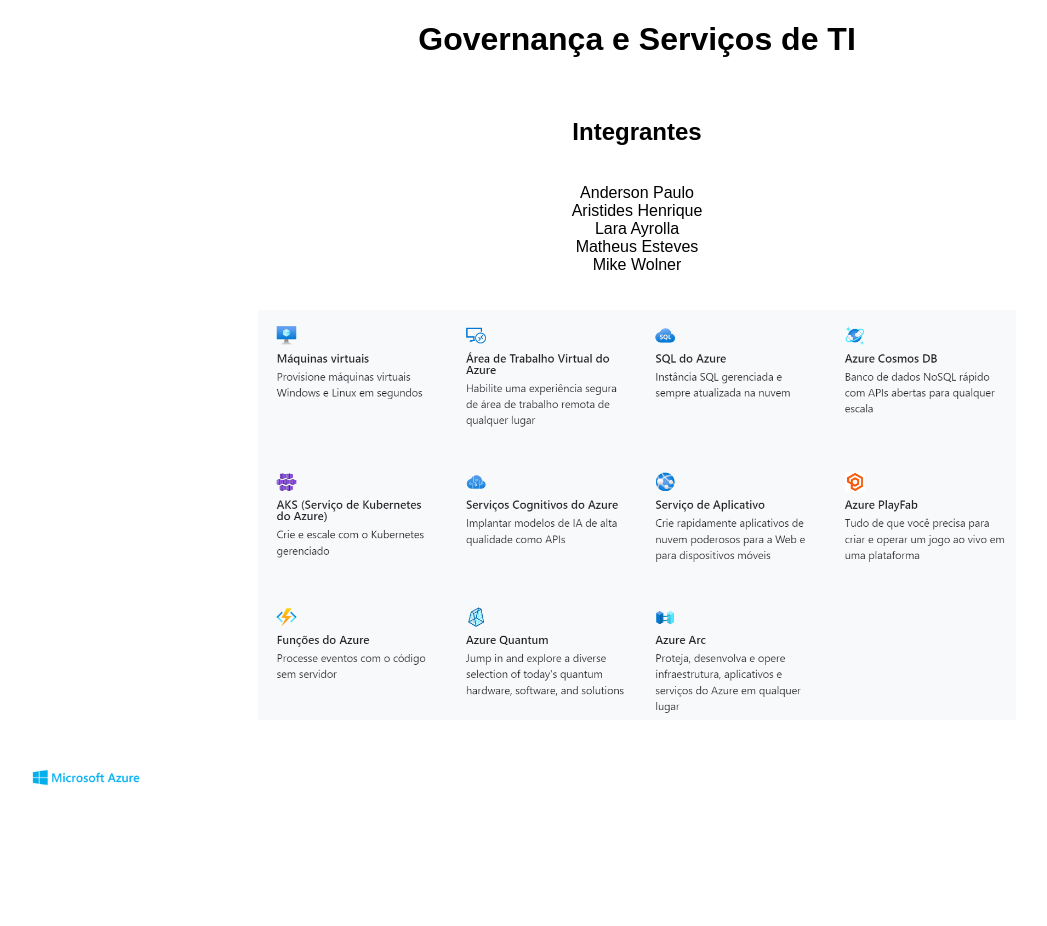
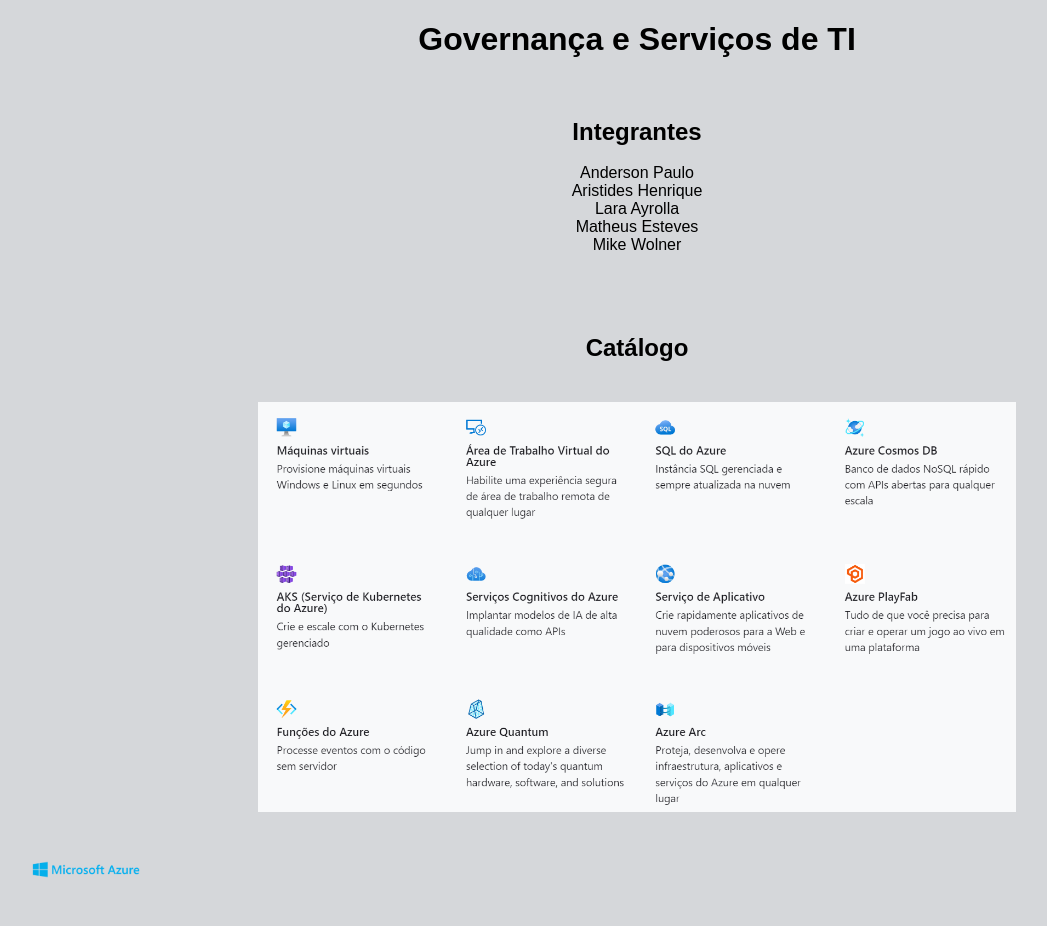
Before and after one commit to AriHenrique/trab_SLA, a plain HTML site: page index.html in a window 1280 px wide. Shown: the whole page, without its empty margins (3-1050 px from the left). Before the commit the page ends 843 px from the top, so only its background shows below. Drawn offline with Linux system fonts and the light colour scheme.

Commit message:
primeira pagina

```diff
--- a/css/estilo.css
+++ b/css/estilo.css
@@ -3,9 +3,18 @@
     font-family: sans-serif;
 }
 
+:root{
+    --bg-gray: #d5d7da;
+
+}
+
 head{
     display: flex;
     align-items: center;
+}
+
+body{
+    background-color: var(--bg-gray);
 }
 
 .integrantes {
@@ -14,7 +23,8 @@ head{
     text-align: center;
 }
 .integrantes p{
-    margin-top: 0;
+    margin-top: -20px;
+    margin-bottom: 80px;
 }
 #catalogo{
     margin-top: 20px;
--- a/index.html
+++ b/index.html
@@ -17,6 +17,7 @@
             Matheus Esteves <br>
             Mike Wolner
         </p>
+        <h2>Catálogo</h2>
         <img id="catalogo" src="img/catalogo.png" alt="catalogo">
     </div>
     <img src="img/azure.jpg" class="logo" alt="azure">
```
